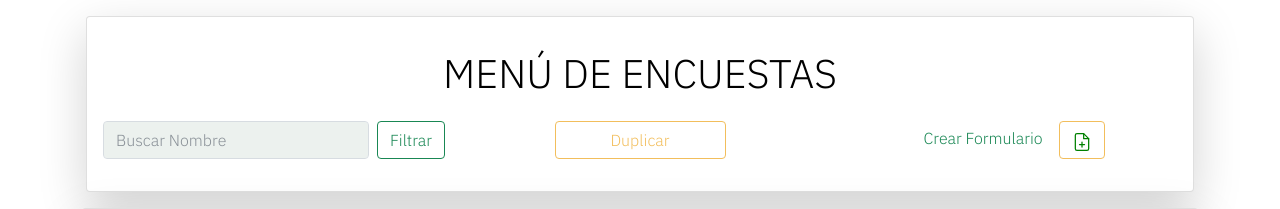
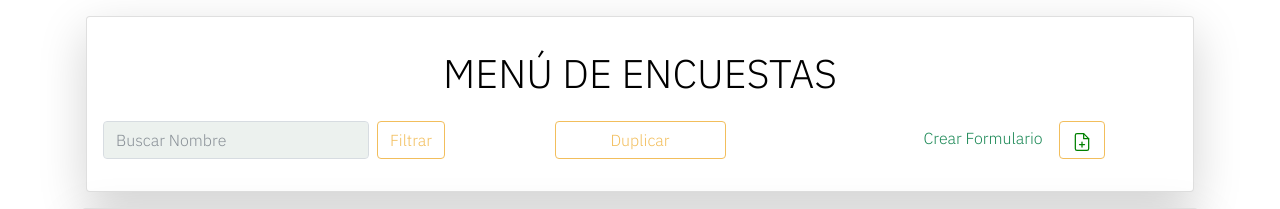
Before and after one commit to MiguelBalam/Janal-Kaaj, a PHP site: the page made by pestañas_Encuestador/tipos_Encuestas.html in a window 1280 px wide. Shown: the part 56-265 px from the top of the page. Run offline with PHP 8.4, Linux system fonts and the light colour scheme.

Commit message:
Cambio_botonesDiseño

```diff
--- a/CSS/style.css
+++ b/CSS/style.css
@@ -256,7 +256,21 @@ input {
     color: rgb(255, 255, 255) !important;
     border-color: var(--mostaza) !important;
 }
-
+#boton-duplicar:hover {
+    background-color: var(--mostaza) !important;
+    color: rgb(255, 255, 255) !important;
+    border-color: var(--mostaza) !important;
+}
+#boton-filtrar:hover {
+    background-color: var(--mostaza) !important;
+    color: rgb(255, 255, 255) !important;
+    border-color: var(--mostaza) !important;
+}
+#boton-crear:hover {
+    background-color: var(--mostaza) !important;
+    color: rgb(255, 255, 255) !important;
+    border-color: var(--mostaza) !important;
+}
 .form-control {
     background-color: #E8EEEB;
     opacity: 0.8;
--- a/pestañas_Encuestador/tipos_Encuestas.html
+++ b/pestañas_Encuestador/tipos_Encuestas.html
@@ -6,8 +6,8 @@
     <meta http-equiv="X-UA-Compatible" content="IE=edge">
     <meta name="viewport" content="width=device-width, initial-scale=1.0">
     <title>Tipos de encuestas</title>
-    <link rel="stylesheet" href="/CSS/bootstrap.min.css">
-    <link rel="stylesheet" href="/CSS/style.css">
+    <link rel="stylesheet" href="../CSS/bootstrap.min.css">
+    <link rel="stylesheet" href="../CSS/style.css">
     <link rel="preconnect" href="https://fonts.googleapis.com">
     <link rel="preconnect" href="https://fonts.gstatic.com" crossorigin>
     <link href="https://fonts.googleapis.com/css2?family=Poppins:wght@200;300&display=swap" rel="stylesheet">
@@ -29,7 +29,7 @@
             <div class="collapse navbar-collapse" id="navbarNav">
                 <ul class="navbar-nav me-auto my-2 my-lg-0 navbar-nav-scroll" style="--bs-scroll-height: 100px;">
                     <li class="nav-item">
-                        <a class="nav-link active" aria-current="page" href="/login.html">Login</a>
+                        <a class="nav-link active" aria-current="page" href="../login.html">Login</a>
                     </li>
                 </ul>
                 <from class="d-flex">
@@ -49,18 +49,18 @@
                 <div class="col-sm-4 text-center mb-3">
                     <from class="d-flex">
                         <input class="form-control me-2" type="search" placeholder="Buscar Nombre" aria-label="Search">
-                        <button class="btn btn-outline-success" type="submit">Filtrar</button>
+                        <button class="btn btn-outline-success bg-border-mostaza bg-text-mostaza" type="submit" id="boton-filtrar">Filtrar</button>
                     </from>
                 </div>
                 <div class="col-sm-4 text-center mb-3">
                     <div class="d-grid gap-2 col-6 mx-auto">
-                        <button class="btn btn-outline-success bg-border-mostaza bg-text-mostaza">Duplicar</button>
+                        <button class="btn btn-outline-success bg-border-mostaza bg-text-mostaza" id="boton-duplicar">Duplicar</button>
                     </div>
                 </div>
                 <div class="col-sm-4 text-center mb-3">
                     <div> <label class="px-3 text-success">Crear Formulario </label><button
-                            class="btn btn-outline-success bg-border-mostaza bg-text-mostaza" type="summit"><img
-                                src="/Img/Crear.svg"></button></div>
+                            class="btn btn-outline-success bg-border-mostaza bg-text-mostaza " id="boton-crear" type="summit"><img
+                                src="../Img/Crear.svg"></button></div>
                 </div>
             </div>
         </div>
@@ -72,7 +72,7 @@
             <div class=" row">
 
                 <div class="col-sm-12 col-md-4 col-lg-4 text-center mb-3">
-                    <button class="btn btn-outline-success bg-border-mostaza bg-text-mostaza"><img src="/Img/Form1.png"
+                    <button class="btn  bg-border-mostaza bg-text-mostaza"><img src="../Img/Form1.png"
                             width="200px" height="320px"></button>
                     <div class="p-3">
                         <label>Formulario 1</label>
@@ -80,14 +80,14 @@
                 </div>
 
                 <div class="col-sm-12 col-md-4 col-lg-4 text-center mb-3">
-                    <button class="btn btn-outline-success bg-border-mostaza bg-text-mostaza"><img src="/Img/From2.png"
+                    <button class="btn  bg-border-mostaza bg-text-mostaza"><img src="../Img/From2.png"
                             width="200px" height="320px"></button>
                     <div class="p-3">
                         <h6>Formulario 2</h6>
                     </div>
                 </div>
                 <div class="col-sm-12 col-md-4 col-lg-4 text-center mb-3">
-                    <button class="btn btn-outline-success bg-border-mostaza bg-text-mostaza"><img src="/Img/From3.png"
+                    <button class="btn bg-border-mostaza bg-text-mostaza"><img src="../Img/From3.png"
                             width="200px" height="320px"></button>
                     <div class="p-2">
                         <label>Formulario 3</label>
```
